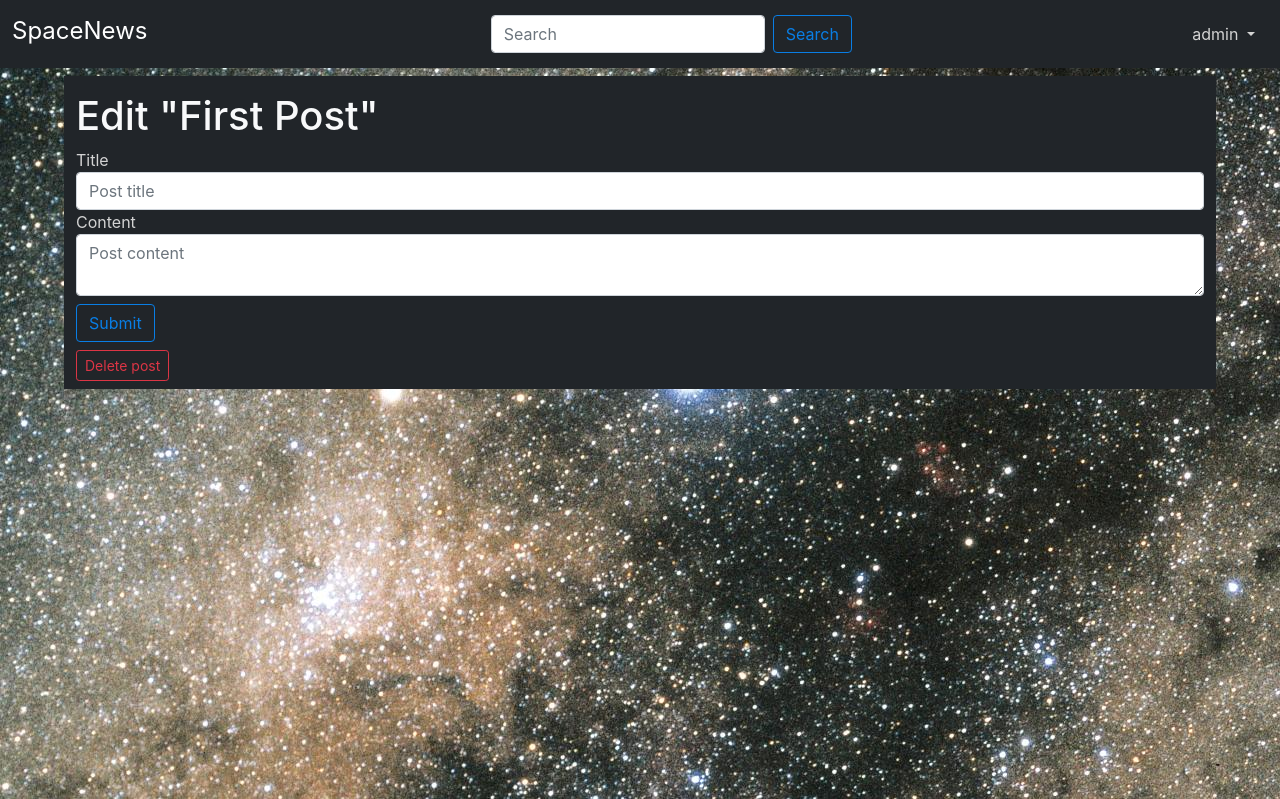
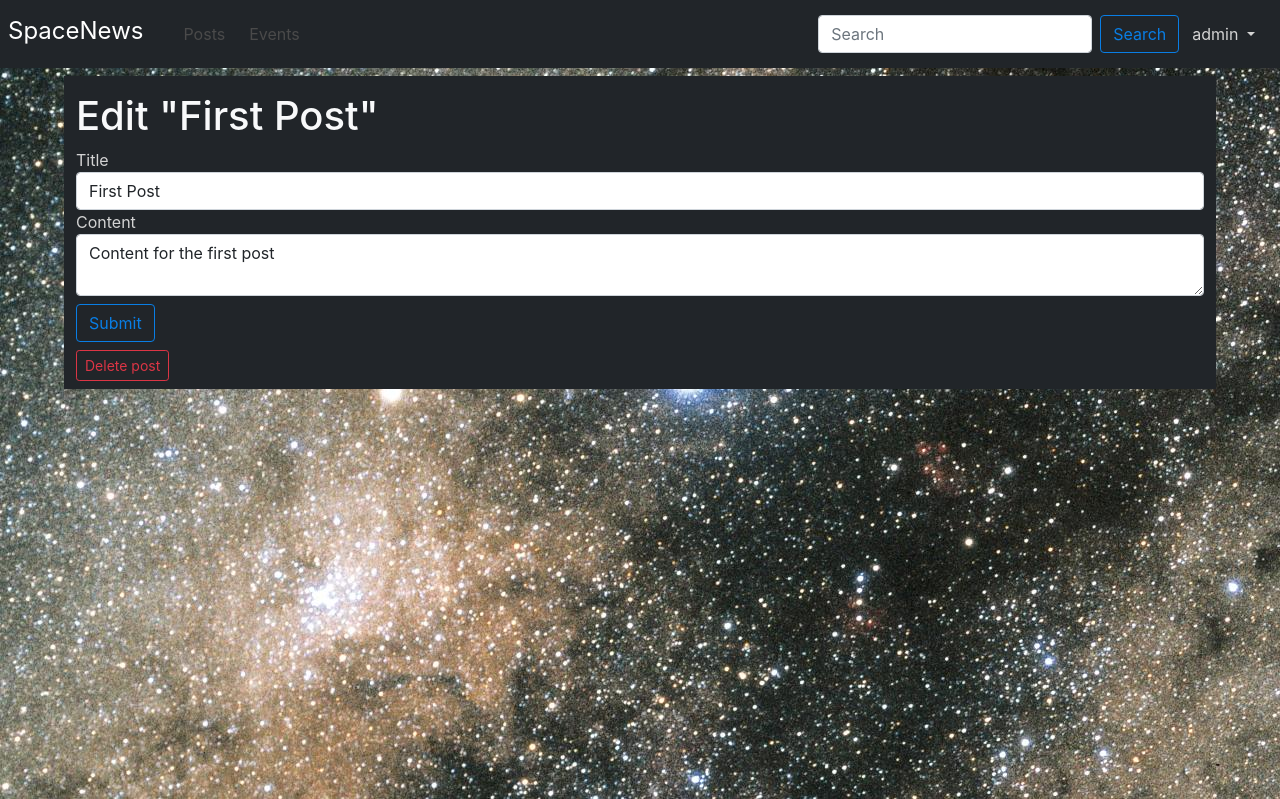
Before and after one commit to Ainnox/Projet_Webb, a Flask app: page /1/edit in a window 1280 px wide. Shown: the top 799 px of the page. Run offline with Flask 2, Linux system fonts and the light colour scheme; a user stored in the database is signed in; data comes from the database, SQL or seed files in the repository; both versions use the stored data as it was after the commit; some libraries are stand-ins or nearby versions.

Commit message:
correction css page : create et edit

```diff
--- a/project/main.py
+++ b/project/main.py
@@ -110,7 +110,7 @@ def delete(id_post):
     conn.execute('DELETE FROM Posts WHERE id_post = ?', (id_post,))
     conn.commit()
     conn.close()
-    flash('"{}" was successfully deleted!'.format(post['title']))
+    flash('"{}" was successfully deleted!'.format(post['title_post']))
     return redirect(url_for('main.index'))
 
 
@@ -152,4 +152,4 @@ def posts_liked():
     posts = cur.fetchall()
     co.close()
 
-    return render_template('liked.html',posts=posts)
+    return render_template('liked.html', posts=posts)
--- a/project/templates/base.html
+++ b/project/templates/base.html
@@ -18,9 +18,15 @@
 <body>
 <div class="background">
     <nav class="navbar navbar-expand-lg navbar-dark bg-dark mb-2">
+        <a class="navbar-brand ms-2" style="font-size: 150%" href="{{ url_for('main.index') }}">SpaceNews</a>
         <div class="container-fluid d-flex justify-content-between">
-            <a class="navbar-brand" style="font-size: 150%" href="{{ url_for('main.index') }}">SpaceNews</a>
-            <form class="d-flex" action="{{ url_for('main.index') }}" method="post">
+            <div class="collapse navbar-collapse" id="navbarNavAltMarkup">
+                <div class="navbar-nav">
+                    <a class="navbar-item" href="{{ url_for('main.index') }}">Posts</a>
+                    <a class="navbar-item" href="{{ url_for('main.index') }}">Events</a>
+                </div>
+            </div>
+            <form class="d-flex navbar-nav" action="{{ url_for('main.index') }}" method="post">
                 <input class="form-control me-2" type="search" name="search" placeholder="Search" aria-label="Search">
                 <button class="btn btn-outline-secondary my_button" type="submit">
                     Search
--- a/project/templates/edit.html
+++ b/project/templates/edit.html
@@ -8,13 +8,13 @@
         <label style="color: lightgray">Title</label>
         <input type="text" name="title" placeholder="Post title"
                class="form-control"
-               value="{{ request.form['title'] or post['title'] }}">
+               value="{{ request.form['title_post'] or post['title_post'] }}">
     </div>
 
     <div class="form-group">
         <label style="color: lightgray">Content</label>
         <textarea name="content" placeholder="Post content"
-                  class="form-control">{{ request.form['content'] or post['content'] }}</textarea>
+                  class="form-control">{{ request.form['content_post'] or post['content_post'] }}</textarea>
     </div>
     <div class="form-group mt-2">
         <button type="submit" class="btn my_button">Submit</button>
@@ -22,6 +22,6 @@
 </form>
 <form action="{{url_for('main.delete', id_post=post['id_post']) }}" method="post">
     <input type="submit" value="Delete post" class="btn btn-outline-danger btn-sm mt-2"
-    onclick="return confirm('Are you sure you want to delete ?')">
+           onclick="return confirm('Are you sure you want to delete ?')">
 </form>
 {% endblock %}
--- a/project/templates/post.html
+++ b/project/templates/post.html
@@ -30,5 +30,5 @@
 
 </div>
 <hr style="color: lightgray">
-<p class="post_content pb-3">{{ post['content'] }}</p>
+<p class="post_content pb-3">{{ post['content_post'] }}</p>
 {% endblock %}
```
Also changed, not shown: project/templates/create.html (+4 -6 lines), project/database.db, 2 other files.
